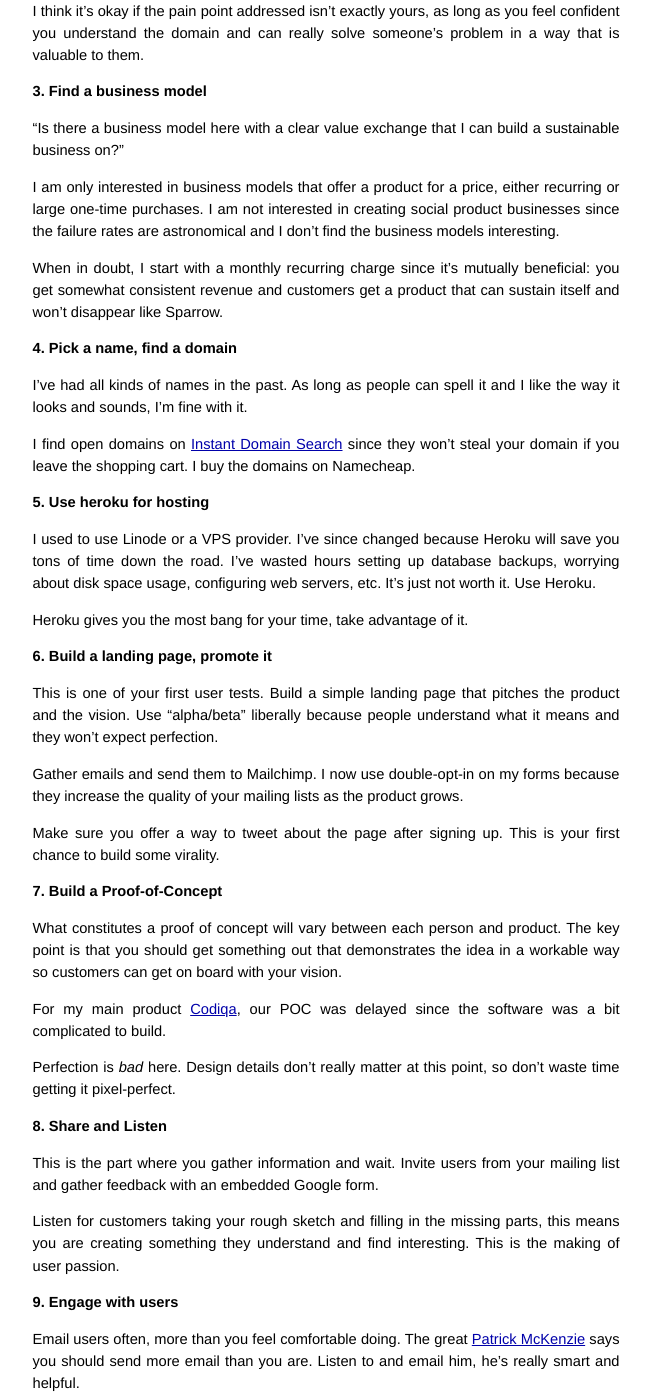
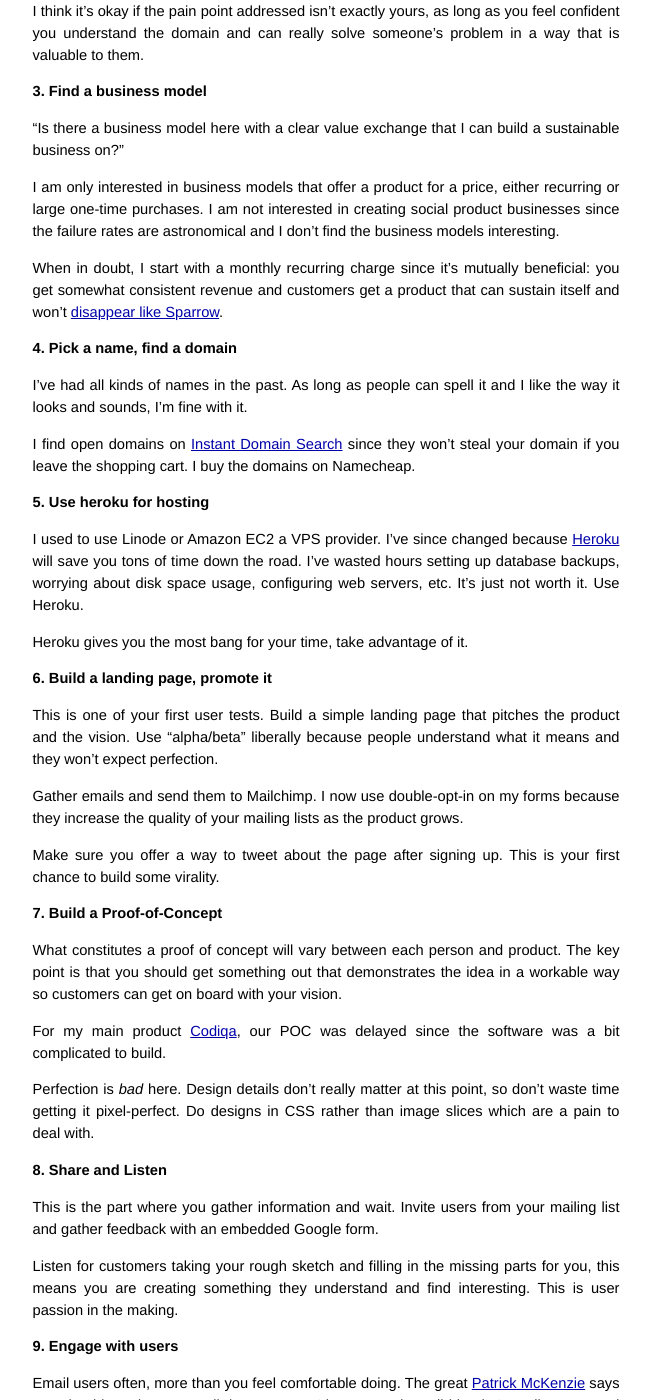
Before and after one commit to mlynch/mlynch.github.com, a Jekyll site: the page built from _posts/2012-08-16-blueprint.markdown, in a window 1280 px wide and 1400 px high, scrolled down 681 px. Shown: the whole window, without its empty margins (314-965 px from the left). Built offline with Jekyll 4.4.1, drawn with Linux system fonts in a browser that asks for light colours; nearby versions of some CDN libraries; Markdown is read by kramdown in place of the engine named in the settings; comment, search, counter and statistics services are not loaded; some of the changed text lies outside the part shown.

Commit message:
Cleanups

```diff
--- a/_posts/2012-08-16-blueprint.markdown
+++ b/_posts/2012-08-16-blueprint.markdown
@@ -38,7 +38,7 @@ __3. Find a business model__
 
 I am only interested in business models that offer a product for a price, either recurring or large one-time purchases. I am not interested in creating social product businesses since the failure rates are astronomical and I don't find the business models interesting.
 
-When in doubt, I start with a monthly recurring charge since it's mutually beneficial: you get somewhat consistent revenue and customers get a product that can sustain itself and won't disappear like Sparrow.
+When in doubt, I start with a monthly recurring charge since it's mutually beneficial: you get somewhat consistent revenue and customers get a product that can sustain itself and won't [disappear like Sparrow](http://news.ycombinator.com/item?id=4271376).
 
 __4. Pick a name, find a domain__
 
@@ -48,7 +48,7 @@ I find open domains on [Instant Domain Search](http://instantdomainsearch.com/)
 
 __5. Use heroku for hosting__
 
-I used to use Linode or a VPS provider. I've since changed because Heroku will save you tons of time down the road. I've wasted hours setting up database backups, worrying about disk space usage, configuring web servers, etc. It's just not worth it. Use Heroku.
+I used to use Linode or Amazon EC2 a VPS provider. I've since changed because [Heroku](http://heroku.com/) will save you tons of time down the road. I've wasted hours setting up database backups, worrying about disk space usage, configuring web servers, etc. It's just not worth it. Use Heroku.
 
 Heroku gives you the most bang for your time, take advantage of it.
 
@@ -66,13 +66,13 @@ What constitutes a proof of concept will vary between each person and product. T
 
 For my main product [Codiqa](http://codiqa.com/), our POC was delayed since the software was a bit complicated to build.
 
-Perfection is *bad* here. Design details don't really matter at this point, so don't waste time getting it pixel-perfect.
+Perfection is *bad* here. Design details don't really matter at this point, so don't waste time getting it pixel-perfect. Do designs in CSS rather than image slices which are a pain to deal with.
 
 __8. Share and Listen__
 
 This is the part where you gather information and wait. Invite users from your mailing list and gather feedback with an embedded Google form.
 
-Listen for customers taking your rough sketch and filling in the missing parts, this means you are creating something they understand and find interesting. This is the making of user passion.
+Listen for customers taking your rough sketch and filling in the missing parts for you, this means you are creating something they understand and find interesting. This is user passion in the making.
 
 __9. Engage with users__
 
@@ -88,7 +88,7 @@ __11. Be careful with freemium__
 
 Freemium is a double-edged sword. On one hand, it helps lots of people get into your product, which increases your potential paying customer base later, but it can also devalue any premium plans you create.
 
-I removed freemium from Codiqa recently and we've since made more money. I'm no longer interested in freemium but I think n-day trials are still useful.
+I removed freemium from Codiqa recently and we've since made more money. I'm no longer interested in freemium but I think *n*-day trials are still useful.
 
 __12. Charge__
 
```
Also changed, not shown: other parts of _posts/2012-08-16-blueprint.markdown (+1 -1 lines).
